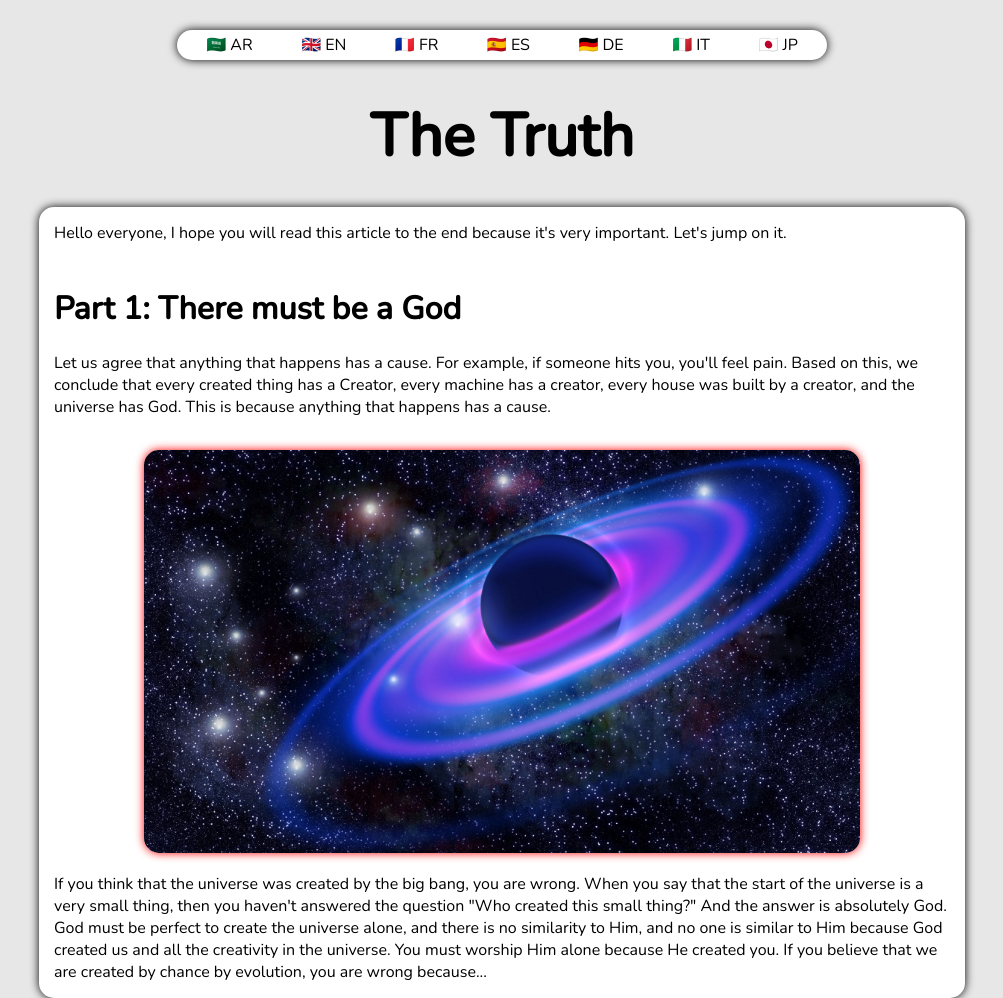
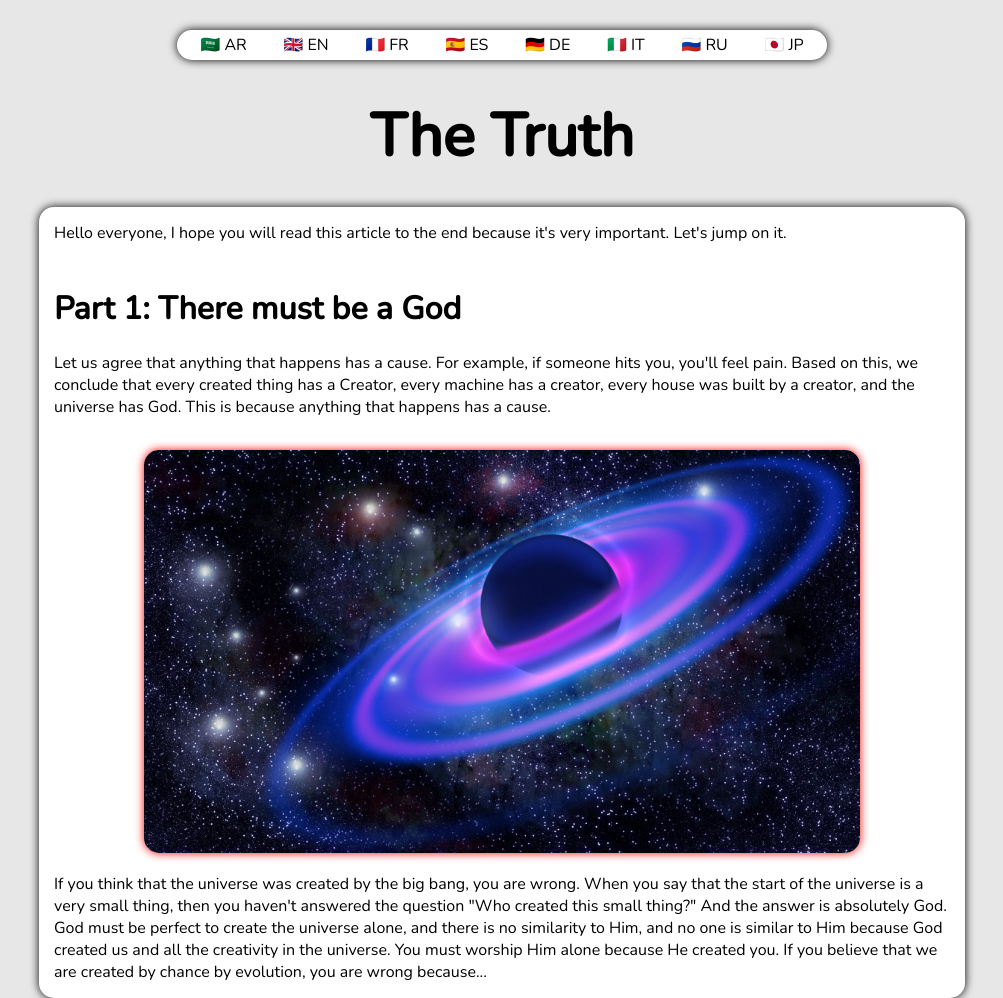
Before and after one commit to myfirstaccoun/the-truth, a plain HTML site: page index.html in a window 1280 px wide. Shown: the top 998 px of the page, without its empty margins (138-1141 px from the left). Drawn offline with nearby package versions, Linux system fonts and the light colour scheme.

Commit message:
Update index.html

```diff
--- a/index.html
+++ b/index.html
@@ -16,6 +16,7 @@
             <div class="lang">🇪🇸 ES</div>
             <div class="lang">🇩🇪 DE</div>
             <div class="lang">🇮🇹 IT</div>
+            <div class="lang">🇷🇺 RU</div>
             <div class="lang">🇯🇵 JP</div>
         </div>
     </div>
@@ -194,7 +195,4 @@
         </div>
     </div>
 </body>
-<script>
-
-</script>
 </html>
```
